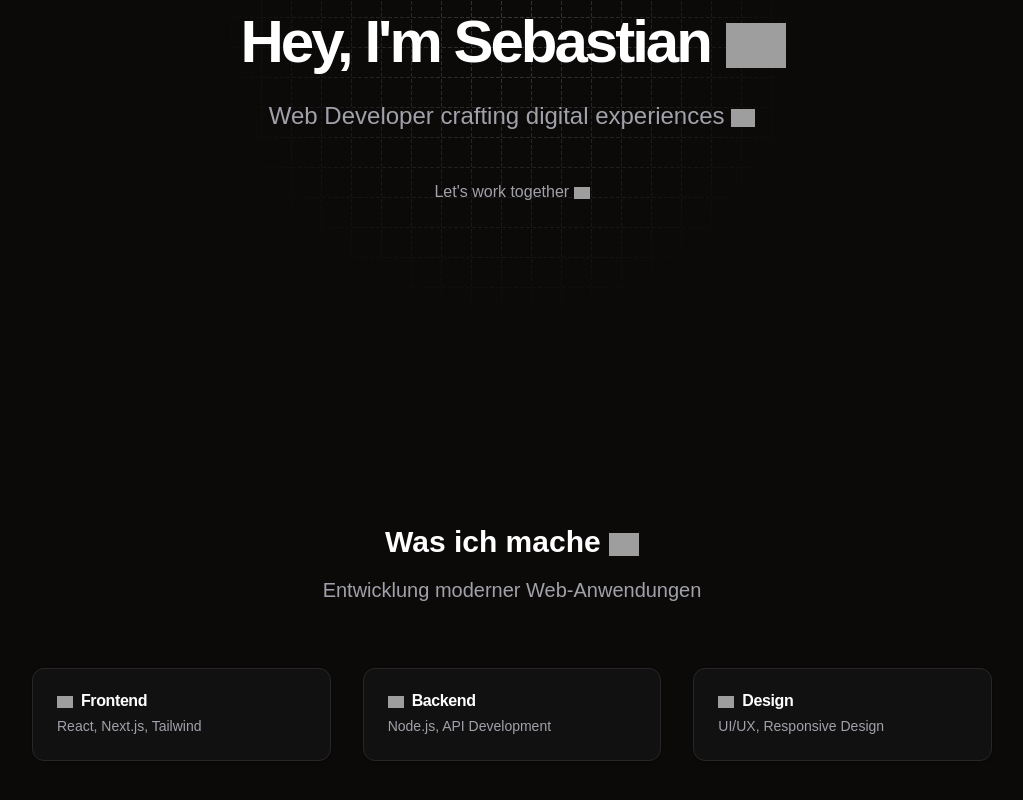
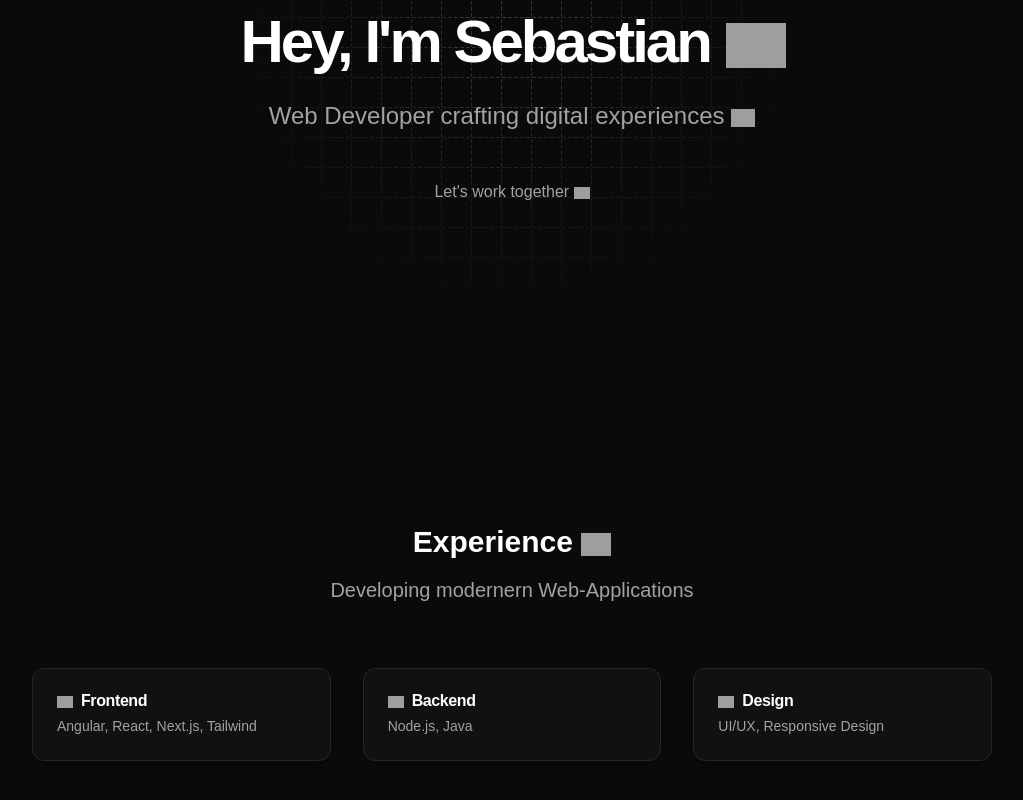
Before and after one commit to SirSebi/portfolio, a Next.js app: page / in a window 1280 px wide. Shown: the part 372-1172 px from the top of the page, without its empty margins (128-1151 px from the left). Built offline with nearby package versions, Linux system fonts and the light colour scheme; grey boxes are pictures that could not be loaded; what tailwindcss-motion would draw is missing.

Commit message:
translate services into english

```diff
--- a/src/components/Services.tsx
+++ b/src/components/Services.tsx
@@ -7,12 +7,12 @@ export default function Services() {
       <div className="max-w-5xl mx-auto px-4 sm:px-6 lg:px-8">
         <div className="text-center mb-16">
           <h2 className="text-3xl font-bold text-white">
-            Was ich mache <span className="inline-block transition-all duration-300 ease-in-out hover:scale-110">
+            Experience <span className="inline-block transition-all duration-300 ease-in-out hover:scale-110">
               <Emoji symbol="💻" offset={{ y: "-2px" }} />
             </span>
           </h2>
           <p className="mt-4 text-xl text-zinc-400">
-            Entwicklung moderner Web-Anwendungen
+            Developing modernern Web-Applications
           </p>
         </div>
         <div className="grid grid-cols-1 gap-8 sm:grid-cols-2 lg:grid-cols-3">
@@ -20,13 +20,13 @@ export default function Services() {
             {
               title: 'Frontend',
               emoji: '🎨',
-              desc: 'React, Next.js, Tailwind',
+              desc: 'Angular, React, Next.js, Tailwind',
               animation: 'hover:rotate-12'
             },
             {
               title: 'Backend',
               emoji: '⚡',
-              desc: 'Node.js, API Development',
+              desc: 'Node.js, Java',
               animation: 'hover:translate-y-[-4px]'
             },
             {
```
